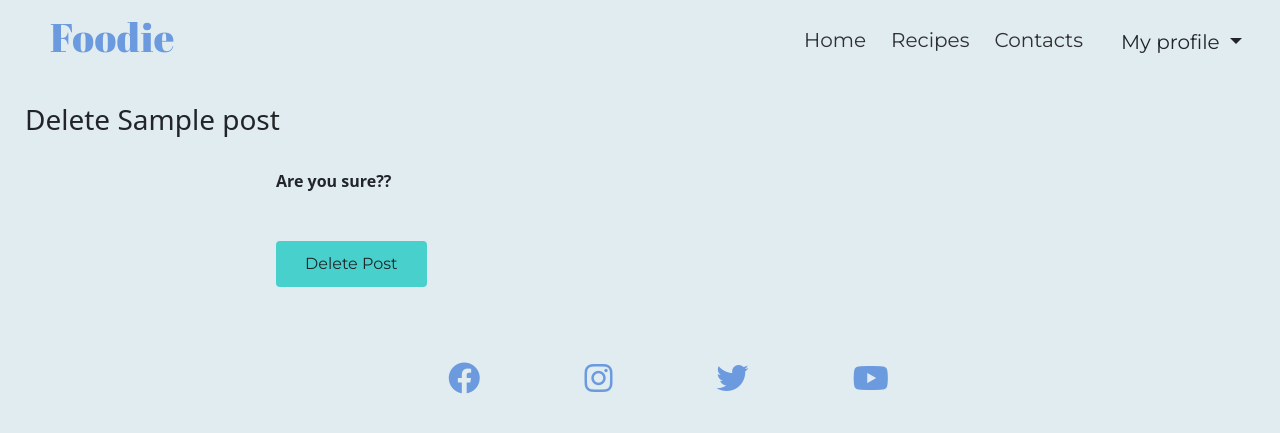
After one commit to isabellaobrien/foodie, a Django app: page /post/1/delete in a window 1280 px wide. The commit adds this page. Shown: the top 433 px of the page. Run offline with Django 3.2, Linux system fonts and the light colour scheme; tables that the repository leaves empty hold one stand-in row (values such as "Sample post").

Commit message:
Add delete functionality

```diff
--- a/blog/urls.py
+++ b/blog/urls.py
@@ -1,5 +1,5 @@
 from django.urls import path
-from .views import Home, PostDetail, AddPost, UpdatePost
+from .views import Home, PostDetail, AddPost, UpdatePost, DeletePost
 
 urlpatterns = [
     #path('', views.home, name="home"),
@@ -7,4 +7,5 @@ urlpatterns = [
     path('post/<int:pk>', PostDetail.as_view(), name="post-details"),
     path('add-post/', AddPost.as_view(), name="add-post"),
     path('post/edit/<int:pk>', UpdatePost.as_view(), name="update-post"),
+    path('post/<int:pk>/delete', DeletePost.as_view(), name="delete-post"),
 ]
--- a/blog/views.py
+++ b/blog/views.py
@@ -1,13 +1,15 @@
 from django.shortcuts import render
-from django.views.generic import ListView, DetailView, CreateView, UpdateView
+from django.views.generic import ListView, DetailView, CreateView, UpdateView, DeleteView
 from .models import Post
 from .forms import PostForm
+from django.urls import reverse_lazy
 # def home(request):
 #     return render(request, 'index.html', {})
 
 class Home(ListView):
     model = Post
     template_name = 'index.html'
+    ordering = ['-id']
 
 class PostDetail(DetailView):
     model = Post
@@ -24,3 +26,8 @@ class UpdatePost(UpdateView):
     model = Post
     template_name = 'update_post.html'
     form_class = PostForm
+
+class DeletePost(DeleteView):
+    model = Post
+    template_name = 'delete_post.html'
+    success_url = reverse_lazy('home')
--- /dev/null
+++ b/templates/delete_post.html
@@ -0,0 +1,16 @@
+{% extends "base.html" %}
+
+{% block content %}
+<h3>Delete {{ post.title }}</h3>
+</br>
+<div class="form-group">
+    <form method="POST">
+        {% csrf_token %}
+        <strong>Are you sure??</strong>
+        </br></br></br>
+        <button class="btn btn-default">Delete Post</button>
+    </form>
+</div>
+
+
+{% endblock %}
--- a/templates/index.html
+++ b/templates/index.html
@@ -9,7 +9,8 @@
                     <h5 class="card-title"> {{ post.title }}</h5><p class="author"> By {{ post.author }}</p>
                     <p class="card-text">{{ post.excerpt }}</p>
                     <a href="{% url 'post-details' post.pk %}" class="btn btn-primary">read more</a>
-                    <a href="{% url 'update-post' post.pk %}" class="btn btn-primary">Edit</a>
+                    <a href="{% url 'update-post' post.pk %}" class="btn btn-success">Edit</a>
+                    <a href="{% url 'delete-post' post.pk %}" class="btn btn-danger">Delete</a>
                     <hr>
                 </div>
             </div>
--- a/templates/post_details.html
+++ b/templates/post_details.html
@@ -3,7 +3,8 @@
 {% block content %}
 <h1>{{ post.title }}</h1>
 <small>By {{ post.author.first_name }} {{ post.author.last_name }}</small>
-<a href="{% url 'update-post' post.pk %}" class="btn btn-primary">Edit</a>
+<a href="{% url 'update-post' post.pk %}">Edit</a>
+<a href="{% url 'delete-post' post.pk %}">Delete</a>
 <hr>
 {{post.body}}
 </br></br></br>
```
